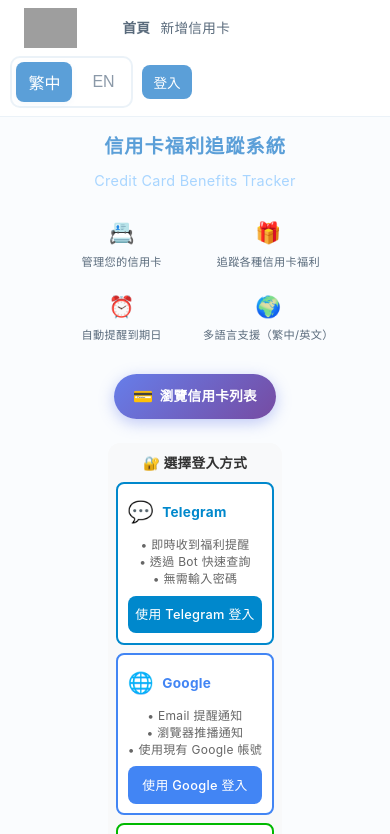
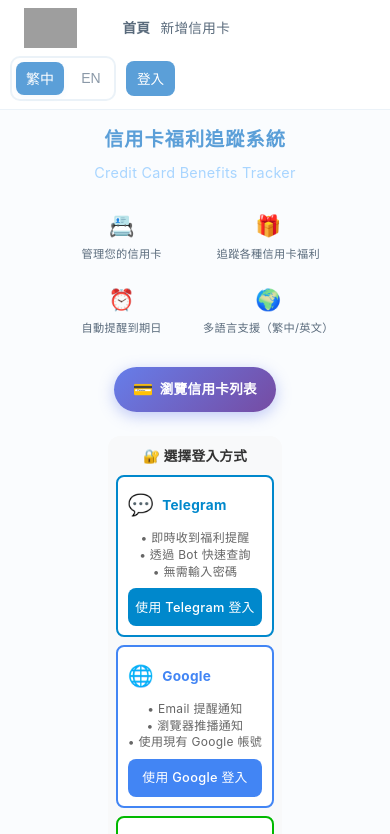
Before and after one commit to Hank-SavvyAI/creditcard_tracker, a Next.js app in the folder apps/frontend/: page / in a window 390 px wide. Shown: the top 834 px of the page. Built offline with nearby package versions, Linux system fonts and the light colour scheme; no server answers; grey boxes are pictures that could not be loaded.

Commit message:
change layout

```diff
--- a/apps/frontend/src/app/globals.css
+++ b/apps/frontend/src/app/globals.css
@@ -1436,8 +1436,8 @@
 
   /* Match font size of language switcher and login button with navigation links */
   .language-switcher .lang-btn {
-    font-size: 1rem !important;
-    padding: 0.5rem 0.75rem !important;
+    font-size: 0.875rem !important;
+    padding: 0.4rem 0.6rem !important;
   }
 
   header button {
```
